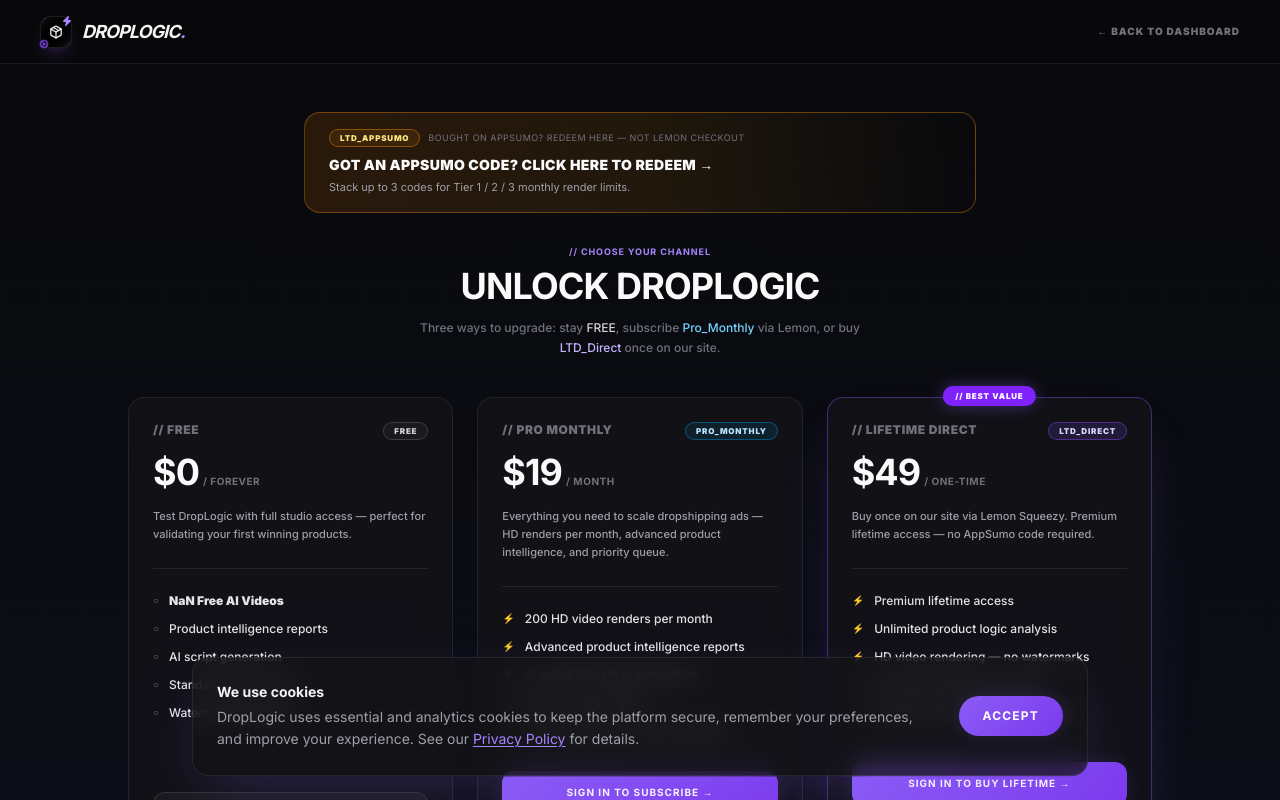
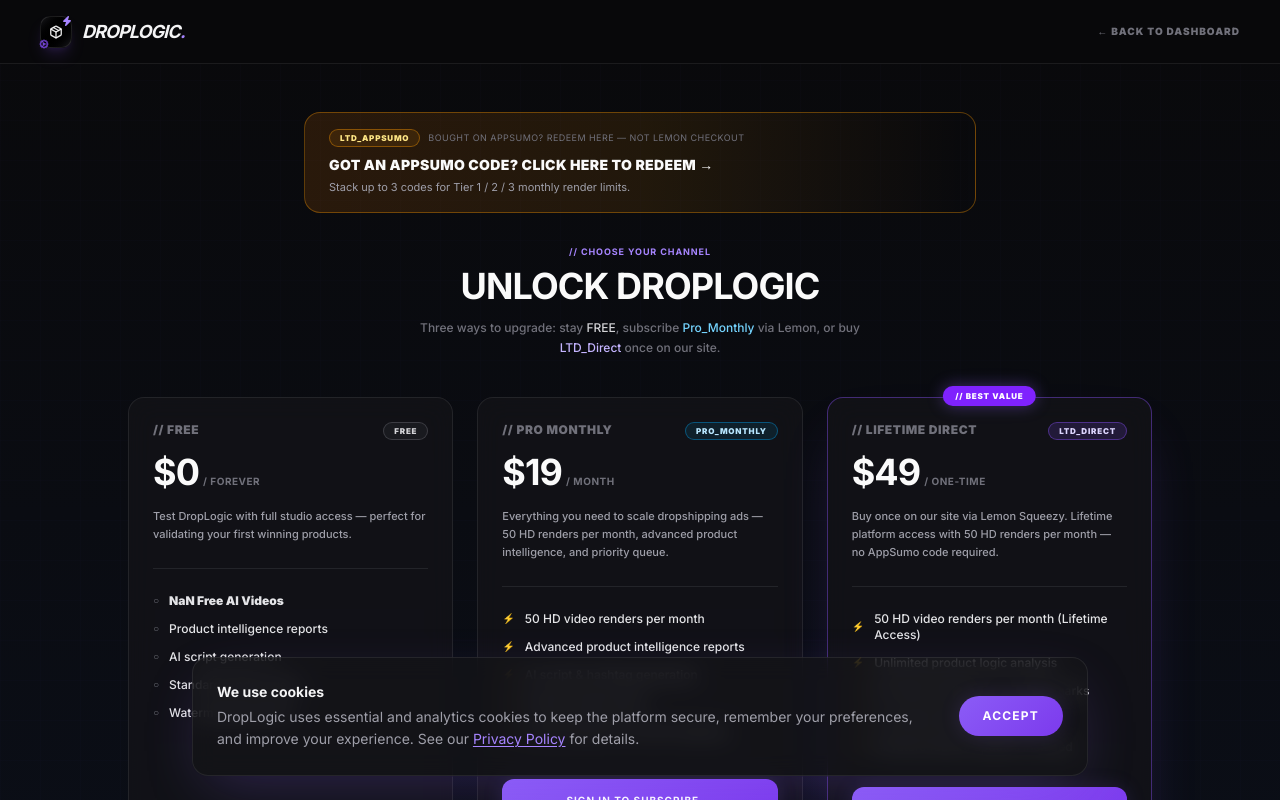
Before and after one commit to khalil-elkhattab/DropLogic-Project, a Next.js app in the folder web/: page /dashboard/pricing in a window 1280 px wide. Shown: the top 800 px of the page. Built offline with nearby package versions, Linux system fonts and the light colour scheme; no server answers.

Commit message:
fix pricing copy to 50 renders and secure clerk middleware

```diff
--- a/web/app/dashboard/pricing/page.tsx
+++ b/web/app/dashboard/pricing/page.tsx
@@ -34,9 +34,9 @@
   price: '$19',
   period: '/ month',
   description:
-    'Everything you need to scale dropshipping ads — HD renders per month, advanced product intelligence, and priority queue.',
+    'Everything you need to scale dropshipping ads — 50 HD renders per month, advanced product intelligence, and priority queue.',
   features: [
-    '200 HD video renders per month',
+    '50 HD video renders per month',
     'Advanced product intelligence reports',
     'AI script & hashtag generation',
     'Priority render queue',
@@ -49,9 +49,10 @@
   name: 'Lifetime Direct',
   price: '$49',
   period: '/ one-time',
-  description: 'Buy once on our site via Lemon Squeezy. Premium lifetime access — no AppSumo code required.',
+  description:
+    'Buy once on our site via Lemon Squeezy. Lifetime platform access with 50 HD renders per month — no AppSumo code required.',
   features: [
-    'Premium lifetime access',
+    '50 HD video renders per month (Lifetime Access)',
     'Unlimited product logic analysis',
     'HD video rendering — no watermarks',
     'AI script & hashtag generation',
--- a/web/middleware.ts
+++ b/web/middleware.ts
@@ -1,10 +1,21 @@
-import { clerkMiddleware } from '@clerk/nextjs/server';
+import { clerkMiddleware, createRouteMatcher } from '@clerk/nextjs/server';
+
+/** Routes that must stay unauthenticated (external webhooks, etc.). */
+const isPublicRoute = createRouteMatcher([
+  '/api/webhooks/lemonsqueezy',
+  '/api/webhooks/lemonsqueezy/(.*)',
+]);
 
 /**
  * Required so auth() / currentUser() work in Route Handlers and Server Components.
+ * Lemon Squeezy webhooks are explicitly public so payment events are never blocked.
  * resolveClerkRouteAuth() in API routes provides a fallback when middleware context is missing.
  */
-export default clerkMiddleware();
+export default clerkMiddleware(async (_auth, req) => {
+  if (isPublicRoute(req)) {
+    return;
+  }
+});
 
 export const config = {
   matcher: [
```
